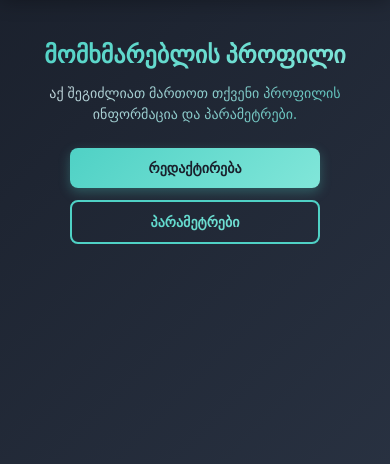
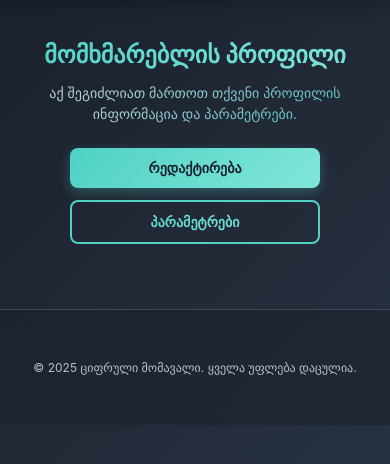
Before and after one commit to giorgi473/MegaVerseCity-, a plain HTML site: page assets/dashboard/pages/profile.html in a window 390 px wide. Shown: the part 56-520 px from the top of the page. Drawn offline with Linux system fonts and the light colour scheme.

Commit message:
Initial commit

```diff
--- a/assets/dashboard/css/style.css
+++ b/assets/dashboard/css/style.css
@@ -1983,3 +1983,63 @@ body.light .light-icon {
     font-size: 14px;
   }
 }
+
+/* footer code start */
+
+.footer {
+  background: var(--card-bg);
+  backdrop-filter: blur(10px);
+  border-top: 1px solid var(--border-color);
+  padding: 50px 20px;
+  width: 100%;
+  color: var(--light-text-color);
+  flex-shrink: 0; /* Prevents footer from shrinking */
+  position: relative;
+  margin-top: 50px;
+  z-index: 10;
+}
+
+.footer-container {
+  max-width: 1400px;
+  margin: 0 auto;
+  display: flex;
+  justify-content: center;
+  align-items: center;
+  padding: 0 20px;
+}
+
+.footer-copyright {
+  font-size: 14px;
+  color: var(--light-text-color);
+  opacity: 0.8;
+  margin: 0;
+  text-align: center;
+}
+
+@media (max-width: 768px) {
+  .footer {
+    padding: 50px 20px;
+  }
+
+  .footer-container {
+    padding: 0 15px;
+  }
+
+  .footer-copyright {
+    font-size: 13px;
+  }
+}
+
+@media (max-width: 480px) {
+  .footer {
+    padding: 50px 20px;
+  }
+
+  .footer-container {
+    padding: 0 10px;
+  }
+
+  .footer-copyright {
+    font-size: 12px;
+  }
+}
--- /dev/null
+++ b/assets/dashboard/js/footer-component.js
@@ -0,0 +1,21 @@
+class FooterComponent {
+  constructor() {
+    this.footerHTML = `
+      <footer class="footer">
+        <div class="footer-container">
+          <p class="footer-copyright">&copy; 2025 ციფრული მომავალი. ყველა უფლება დაცულია.</p>
+        </div>
+      </footer>
+    `;
+  }
+
+  init() {
+    document.body.insertAdjacentHTML("beforeend", this.footerHTML);
+  }
+}
+
+window.FooterComponent = new FooterComponent();
+
+document.addEventListener("DOMContentLoaded", () => {
+  window.FooterComponent.init();
+});
--- a/assets/dashboard/pages/profile.html
+++ b/assets/dashboard/pages/profile.html
@@ -26,5 +26,6 @@
     <!-- Updated JavaScript paths to work from pages subdirectory -->
     <script src="../js/header-component.js"></script>
     <script src="../js/main.js"></script>
+    <script src="../js/footer-component.js"></script>
   </body>
 </html>
```
Also changed, not shown: assets/dashboard/dashboard.html (+3 -2 lines).
